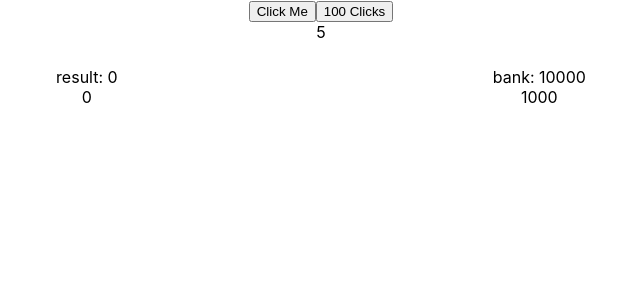
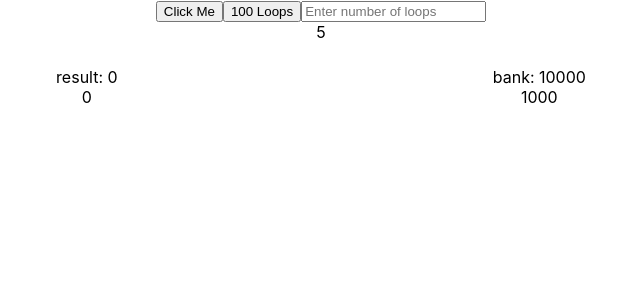
Before and after one commit to tian-dutoit/rule, a React (Create React App) app: page / in a window 1280 px wide. Shown: the top 300 px of the page, without its empty margins (319-959 px from the left). Built offline with nearby package versions, Linux system fonts and the light colour scheme.

Commit message:
add loops input and state

```diff
--- a/src/components/Board.jsx
+++ b/src/components/Board.jsx
@@ -5,16 +5,24 @@ export class Board extends Component {
   constructor(props) {
     super(props)
     this.state = {
+      bank: 10000,
+      bet: 5,
+      loops: 100,
+      low: 10000,
+      high: 10000,
+      movingBank: [1000],
       result: 0,
-      results: [0],
-      bank: 10000,
-      movingBank: [1000],
-      bet: 5,
-      low: 10000,
-      high: 10000
+      results: [0]
     }
+    this.handleChange = this.handleChange.bind(this)
     this.handleClick = this.handleClick.bind(this)
     this.loopClicks = this.loopClicks.bind(this)
+  }
+
+  handleChange(e) {
+    this.setState({
+      [e.target.name]: Number(e.target.value)
+    })
   }
 
   handleClick() {
@@ -41,7 +49,7 @@ export class Board extends Component {
   }
 
   loopClicks() {
-    const loops = 100
+    const loops = this.state.loops
     const max = 36
     const min = 0
     let results = this.state.results.slice(0)
@@ -72,7 +80,13 @@ export class Board extends Component {
     return (
       <div>
         <button onClick={this.handleClick}>Click Me</button>
-        <button onClick={this.loopClicks}>100 Clicks</button>
+        <button onClick={this.loopClicks}>{this.state.loops} Loops</button>
+        <input
+          type="number"
+          placeholder="Enter number of loops"
+          name="loops"
+          onChange={this.handleChange}
+        />
         <div>{this.state.bet}</div>
         <div className="table-container">
           <div className="column-container">
```
